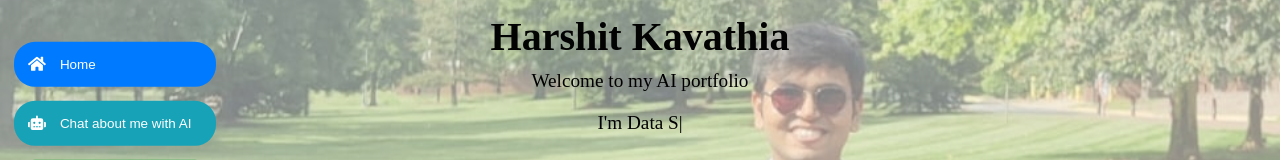
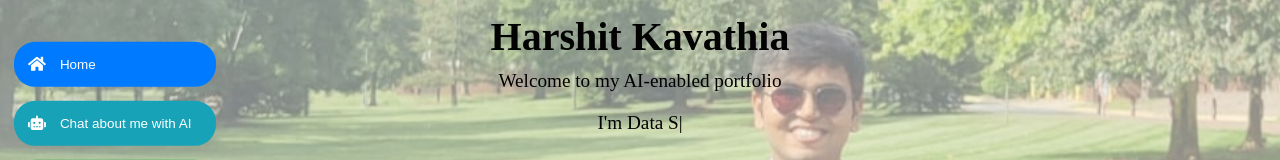
Before and after one commit to hkavathi/personal-ai, a React (Create React App) app: page / in a window 1280 px wide. Shown: the part 277-437 px from the top of the page. Built offline with nearby package versions, Linux system fonts and the light colour scheme.

Commit message:
Final UI - titles

```diff
--- a/src/components/Chat.js
+++ b/src/components/Chat.js
@@ -74,7 +74,7 @@ useEffect(() => {
           type="text"
           value={message}
           onChange={(e) => setMessage(e.target.value)}
-          placeholder="Type your message here..."
+          placeholder="Ask me anything about harshit..."
         />
         <button onClick={handleSend}>Send</button>
       </div>
--- a/src/components/Home.js
+++ b/src/components/Home.js
@@ -8,7 +8,7 @@ function Home({ startChat }) {
       <div class="overlay"></div>
       <div className="home-content">
         <h1>Harshit Kavathia</h1>
-        <p>Welcome to my AI portfolio</p>
+        <p>Welcome to my AI-enabled portfolio</p>
         <div className="dynamic-text">
           <ReactTyped
             strings={[
```
